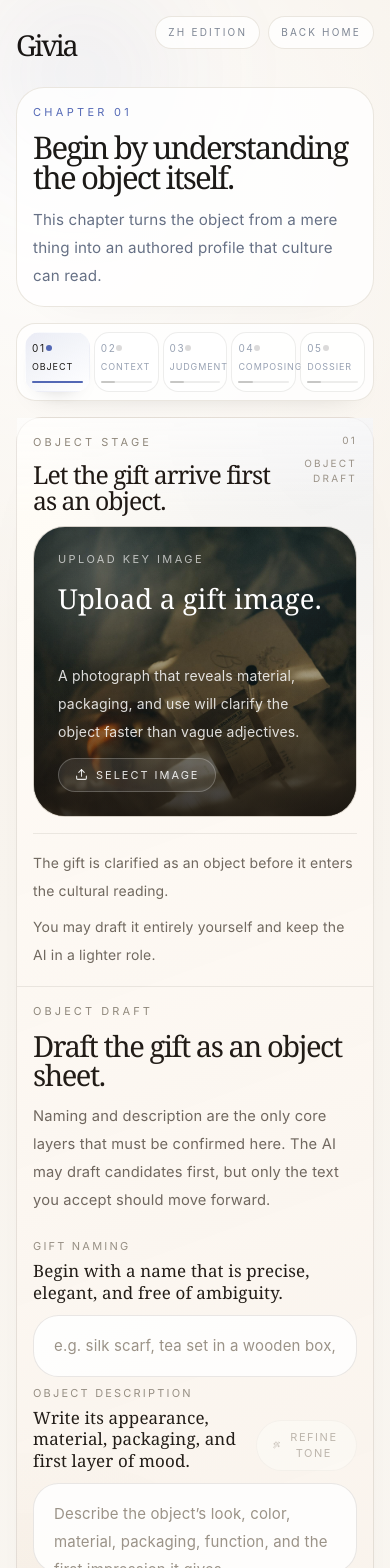
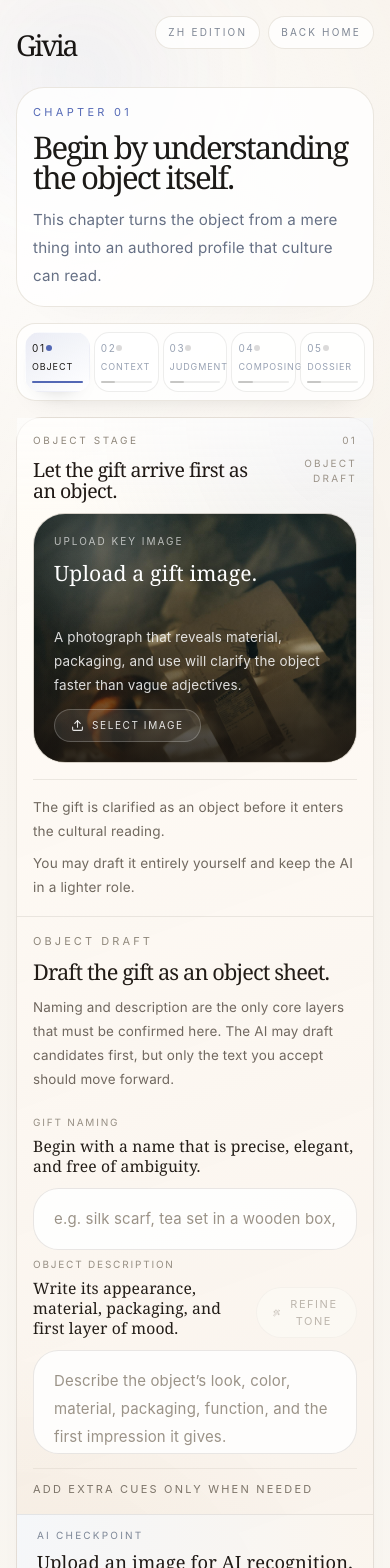
Before and after one commit to zzemy/GIVIA, a Next.js app: page /en/gifting in a window 390 px wide. Shown: the top 1568 px of the page. Built offline with nearby package versions, Linux system fonts and the light colour scheme.

Commit message:
style: improve mobile typography and footer layout

```diff
--- a/components/gifting/home/sections/step-gift-input.tsx
+++ b/components/gifting/home/sections/step-gift-input.tsx
@@ -170,8 +170,8 @@ export function StepGiftInput({
           <div className="relative flex min-h-[15rem] flex-col justify-between overflow-visible border-b border-[rgba(74,63,51,0.1)] px-4 py-4 sm:px-6 sm:py-6 xl:min-h-0 xl:overflow-hidden xl:border-r xl:border-b-0 xl:px-7 xl:py-7">
             <div className="flex items-start justify-between gap-2">
               <div>
-                <p className="text-[11px] uppercase tracking-[0.28em] text-[#8f877b]">{isZh ? 'Object stage' : 'Object stage'}</p>
-                <p className={`mt-3 max-w-[22rem] text-[1.55rem] leading-[1.04] tracking-[-0.04em] text-[#201915] sm:text-[1.9rem] ${displayClassName}`}>
+                <p className="text-[10px] uppercase tracking-[0.26em] text-[#8f877b] sm:text-[11px]">{isZh ? 'Object stage' : 'Object stage'}</p>
+                <p className={`mt-2.5 max-w-[22rem] text-[1.22rem] leading-[1.08] tracking-[-0.03em] text-[#201915] sm:mt-3 sm:text-[1.9rem] ${displayClassName}`}>
                   {stageHeading}
                 </p>
               </div>
@@ -196,19 +196,19 @@ export function StepGiftInput({
                   <div className="absolute inset-0 bg-[radial-gradient(circle_at_20%_14%,rgba(255,244,225,0.26),transparent_30%),radial-gradient(circle_at_78%_20%,rgba(255,255,255,0.08),transparent_26%)] mix-blend-screen" />
                   <div className="absolute inset-0 bg-[radial-gradient(circle_at_center,transparent_44%,rgba(21,15,11,0.16)_100%)]" />
                   <div className="absolute inset-x-0 bottom-0 h-[44%] bg-[linear-gradient(180deg,rgba(19,14,11,0),rgba(19,14,11,0.58))]" />
-                  <div className="relative p-6 sm:p-7">
-                    <p className="text-[11px] uppercase tracking-[0.22em] text-white/66">{isZh ? 'Upload key image' : 'Upload key image'}</p>
-                    <p className={`mt-4 max-w-[18rem] text-[1.72rem] leading-[1.08] text-white sm:text-[2rem] ${displayClassName}`}>
+                  <div className="relative p-5 sm:p-7">
+                    <p className="text-[10px] uppercase tracking-[0.2em] text-white/66 sm:text-[11px]">{isZh ? 'Upload key image' : 'Upload key image'}</p>
+                    <p className={`mt-3 max-w-[18rem] text-[1.32rem] leading-[1.12] text-white sm:mt-4 sm:text-[2rem] ${displayClassName}`}>
                       {stageUploadTitle}
                     </p>
                   </div>
-                  <div className="relative p-6 sm:p-7">
-                    <p className="max-w-[23rem] text-sm leading-7 text-white/84">
+                  <div className="relative p-5 sm:p-7">
+                    <p className="max-w-[23rem] text-[0.84rem] leading-6 text-white/84 sm:text-sm sm:leading-7">
                       {isZh
                         ? '一张能看清材质、包装与用途的图，会比一串空泛形容词更快把对象说清楚。'
                         : 'A photograph that reveals material, packaging, and use will clarify the object faster than vague adjectives.'}
                     </p>
-                    <div className="mt-3 inline-flex items-center gap-2 rounded-full border border-white/22 bg-white/8 px-4 py-2 text-[11px] uppercase tracking-[0.18em] text-white/88 transition group-hover:bg-white/14">
+                    <div className="mt-3 inline-flex items-center gap-2 rounded-full border border-white/22 bg-white/8 px-4 py-2 text-[10px] uppercase tracking-[0.16em] text-white/88 transition group-hover:bg-white/14 sm:text-[11px]">
                       <Upload size={13} />
                       {isZh ? '选择图像' : 'Select image'}
                     </div>
@@ -219,12 +219,12 @@ export function StepGiftInput({
                   <Image src={imagePreview} alt="Gift preview" fill unoptimized className="object-cover" />
                   <div className="absolute inset-0 bg-[linear-gradient(180deg,rgba(255,255,255,0.03),rgba(18,14,11,0.38))]" />
                   <div className="absolute inset-0 bg-[radial-gradient(circle_at_18%_14%,rgba(255,255,255,0.22),transparent_28%)] mix-blend-screen" />
-                  <div className="relative flex h-full flex-col justify-between p-6 text-white sm:p-7">
+                  <div className="relative flex h-full flex-col justify-between p-5 text-white sm:p-7">
                     <div>
-                      <p className="text-[11px] uppercase tracking-[0.22em] text-white/66">{isZh ? 'Object image' : 'Object image'}</p>
+                      <p className="text-[10px] uppercase tracking-[0.2em] text-white/66 sm:text-[11px]">{isZh ? 'Object image' : 'Object image'}</p>
                     </div>
                     <div className="space-y-4">
-                      <p className="max-w-[24rem] text-sm leading-7 text-white/84">
+                      <p className="max-w-[24rem] text-[0.84rem] leading-6 text-white/84 sm:text-sm sm:leading-7">
                         {recognitionLabel
                           ? isZh
                             ? `当前识别对象：${recognitionLabel}`
@@ -233,11 +233,11 @@ export function StepGiftInput({
                             ? '现在可以让 AI 给出候选名称和对象描述。'
                             : 'You can now ask the AI for candidate naming and object description.'}
                       </p>
-                      <div className="flex flex-wrap gap-3 text-[11px] uppercase tracking-[0.18em] text-white/86">
-                        <button type="button" onClick={() => fileInputRef.current?.click()} className="rounded-full border border-white/24 bg-white/10 px-4 py-2 transition hover:bg-white/16">
+                      <div className="flex flex-wrap gap-2 text-[10px] uppercase tracking-[0.16em] text-white/86 sm:gap-3 sm:text-[11px]">
+                        <button type="button" onClick={() => fileInputRef.current?.click()} className="rounded-full border border-white/24 bg-white/10 px-3.5 py-2 transition hover:bg-white/16 sm:px-4">
                           {isZh ? '替换图像' : 'Replace image'}
                         </button>
-                        <button type="button" onClick={onClearSelectedImage} className="rounded-full border border-white/24 bg-white/10 px-4 py-2 transition hover:bg-white/16">
+                        <button type="button" onClick={onClearSelectedImage} className="rounded-full border border-white/24 bg-white/10 px-3.5 py-2 transition hover:bg-white/16 sm:px-4">
                           {isZh ? '移除图像' : 'Remove image'}
                         </button>
                       </div>
@@ -250,7 +250,7 @@ export function StepGiftInput({
             <div className="mt-4 flex items-end justify-between gap-2 border-t border-[rgba(74,63,51,0.1)] pt-4">
               <div className="space-y-2">
                 {chapterNotes.map(line => (
-                  <p key={line} className="text-sm leading-7 text-[#70685f]">
+                  <p key={line} className="text-[0.85rem] leading-6 text-[#70685f] sm:text-sm sm:leading-7">
                     {line}
                   </p>
                 ))}
@@ -261,11 +261,11 @@ export function StepGiftInput({
           <div className="relative flex min-h-0 flex-col px-4 py-4 sm:px-6 sm:py-6 xl:px-7 xl:py-7">
             <div className="max-w-[42rem]">
               <p className="text-[11px] uppercase tracking-[0.28em] text-[#8f877b]">{isZh ? 'Object draft' : 'Object draft'}</p>
-              <h2 className={`mt-3 max-w-[34rem] leading-[1] tracking-[-0.05em] text-[#221c17] ${displayClassName} ${isRecognizedState ? 'text-[1.52rem] sm:text-[1.72rem]' : 'text-[1.82rem] sm:text-[2.12rem]'}`}>
+              <h2 className={`mt-3 max-w-[34rem] leading-[1.04] tracking-[-0.04em] text-[#221c17] ${displayClassName} ${isRecognizedState ? 'text-[1.26rem] sm:text-[1.72rem]' : 'text-[1.36rem] sm:text-[2.12rem]'}`}>
                 {draftHeading}
               </h2>
               {!isRecognizedState && (
-                <p className="mt-3 max-w-[38rem] text-[0.92rem] leading-7 text-[#70675f]">
+                <p className="mt-3 max-w-[38rem] text-[0.84rem] leading-6 text-[#70675f] sm:text-[0.92rem] sm:leading-7">
                   {isZh
                     ? '名称与描述是这一页唯一需要被确认的核心内容。AI 可以先给候选稿，但真正进入下一步的，必须是你认可后的对象文字。'
                     : 'Naming and description are the only core layers that must be confirmed here. The AI may draft candidates first, but only the text you accept should move forward.'}
@@ -277,8 +277,8 @@ export function StepGiftInput({
               <article>
                 <div className="flex items-end justify-between gap-2">
                   <div>
-                    <p className="text-[11px] uppercase tracking-[0.2em] text-[#978f84]">{isZh ? 'Gift naming' : 'Gift naming'}</p>
-                    <p className={`mt-1.5 text-[1.06rem] leading-tight text-[#231d18] ${displayClassName}`}>
+                    <p className="text-[10px] uppercase tracking-[0.18em] text-[#978f84] sm:text-[11px]">{isZh ? 'Gift naming' : 'Gift naming'}</p>
+                    <p className={`mt-1.5 text-[0.98rem] leading-tight text-[#231d18] sm:text-[1.06rem] ${displayClassName}`}>
                       {isZh ? '先给它一个准确、优雅、没有歧义的名称。' : 'Begin with a name that is precise, elegant, and free of ambiguity.'}
                     </p>
                   </div>
@@ -305,7 +305,7 @@ export function StepGiftInput({
                   value={giftName}
                   onChange={event => onGiftNameChange(event.target.value)}
                   placeholder={isZh ? '例如：真丝围巾、木盒茶器、签字钢笔' : 'e.g. silk scarf, tea set in a wooden box, signing pen'}
-                  className={`${fieldClassName} mt-3`}
+                  className={`${fieldClassName} mt-3 text-[14px] sm:text-[15px]`}
                 />
                 {suggestedGiftName && suggestedNameApplied && (
                   <p className="mt-2 text-[11px] uppercase tracking-[0.18em] text-[#7f8798]">{isZh ? 'AI 名称建议已写入' : 'AI naming suggestion applied'}</p>
@@ -315,8 +315,8 @@ export function StepGiftInput({
               <article>
                 <div className="flex items-end justify-between gap-2">
                   <div>
-                    <p className="text-[11px] uppercase tracking-[0.2em] text-[#978f84]">{isZh ? 'Object description' : 'Object description'}</p>
-                    <p className={`mt-1.5 text-[1.06rem] leading-tight text-[#231d18] ${displayClassName}`}>
+                    <p className="text-[10px] uppercase tracking-[0.18em] text-[#978f84] sm:text-[11px]">{isZh ? 'Object description' : 'Object description'}</p>
+                    <p className={`mt-1.5 text-[0.98rem] leading-tight text-[#231d18] sm:text-[1.06rem] ${displayClassName}`}>
                       {isZh ? '写它的外观、材质、包装和第一层气质。' : 'Write its appearance, material, packaging, and first layer of mood.'}
                     </p>
                   </div>
@@ -362,7 +362,7 @@ export function StepGiftInput({
                       ? '写下礼物的外观、颜色、材质、包装、用途，以及它给人的第一眼印象。'
                       : 'Describe the object’s look, color, material, packaging, function, and the first impression it gives.'
                   }
-                  className={`${fieldClassName} mt-3 min-h-[5rem] resize-none overflow-hidden`}
+                  className={`${fieldClassName} mt-3 min-h-[6.5rem] resize-none overflow-hidden text-[14px] sm:min-h-[5rem] sm:text-[15px]`}
                 />
                 {suggestedGiftDescription && suggestedDescriptionApplied && (
                   <p className="mt-2 text-[11px] uppercase tracking-[0.18em] text-[#7f8798]">{isZh ? 'AI 描述建议已写入' : 'AI description suggestion applied'}</p>
@@ -399,18 +399,18 @@ export function StepGiftInput({
               {showAiNotes && (
                 <div className="grid gap-2 rounded-[1.25rem] border border-[rgba(74,63,51,0.08)] bg-[rgba(255,255,255,0.52)] px-4 py-4">
                   <div>
-                    <p className="text-[11px] uppercase tracking-[0.2em] text-[#978f84]">{isZh ? 'Cultural cue' : 'Cultural cue'}</p>
+                    <p className="text-[10px] uppercase tracking-[0.18em] text-[#978f84] sm:text-[11px]">{isZh ? 'Cultural cue' : 'Cultural cue'}</p>
                     <input
                       id="vision-label"
                       value={visionLabel}
                       onChange={event => onVisionLabelChange(event.target.value)}
                       placeholder={isZh ? '例如：低调商务、收藏感、节庆问候、轻奢家居' : 'e.g. understated business, collectible, festive greeting, refined homeware'}
-                      className={`${fieldClassName} mt-2.5`}
+                      className={`${fieldClassName} mt-2.5 text-[14px] sm:text-[15px]`}
                     />
                   </div>
 
                   <div>
-                    <p className="text-[11px] uppercase tracking-[0.2em] text-[#978f84]">{isZh ? 'Editorial note' : 'Editorial note'}</p>
+                    <p className="text-[10px] uppercase tracking-[0.18em] text-[#978f84] sm:text-[11px]">{isZh ? 'Editorial note' : 'Editorial note'}</p>
                     <textarea
                       ref={visionDescriptionRef}
                       id="vision-description"
@@ -425,7 +425,7 @@ export function StepGiftInput({
                           ? '只有当这份礼物有明显文化暗示时，再补充它可能引发的联想与氛围。'
                           : 'Only add this when the object carries a strong cultural cue that may change the reading.'
                       }
-                      className={`${fieldClassName} mt-2.5 min-h-[5rem] resize-none overflow-hidden`}
+                      className={`${fieldClassName} mt-2.5 min-h-[6rem] resize-none overflow-hidden text-[14px] sm:min-h-[5rem] sm:text-[15px]`}
                     />
                   </div>
                 </div>
@@ -450,13 +450,13 @@ export function StepGiftInput({
               <p className="mt-1.5 text-sm leading-6 text-[#69645f]">{checkpointBody}</p>
             </div>
 
-            <div className="flex flex-wrap items-center gap-3 xl:justify-end">
+            <div className="flex flex-col gap-2 sm:flex-row sm:flex-wrap sm:items-center sm:gap-3 xl:justify-end">
               {shouldShowRecognizeAction && (
                 <button
                   type="button"
                   onClick={onRecognize}
                   disabled={!canRecognize || isRecognizing}
-                  className="inline-flex items-center gap-2 rounded-full bg-[#24201b] px-5 py-3 text-[11px] uppercase tracking-[0.18em] text-white transition hover:-translate-y-0.5 hover:bg-[#17130f] disabled:cursor-not-allowed disabled:opacity-40 disabled:hover:translate-y-0"
+                  className="inline-flex w-full items-center justify-center gap-2 rounded-full bg-[#24201b] px-4 py-3 text-[10px] uppercase tracking-[0.16em] text-white transition hover:-translate-y-0.5 hover:bg-[#17130f] disabled:cursor-not-allowed disabled:opacity-40 disabled:hover:translate-y-0 sm:w-auto sm:px-5 sm:text-[11px] sm:tracking-[0.18em]"
                 >
                   <Sparkles size={12} />
                   {isRecognizing ? (isZh ? `识别中 ${recognizingElapsedSeconds}s` : `Reading ${recognizingElapsedSeconds}s`) : isZh ? '开始识别' : 'Run recognition'}
@@ -467,7 +467,7 @@ export function StepGiftInput({
                 <button
                   type="button"
                   onClick={onContinue}
-                  className="inline-flex items-center gap-2 rounded-full bg-[#24201b] px-5 py-3 text-[11px] uppercase tracking-[0.18em] text-white transition hover:-translate-y-0.5 hover:bg-[#17130f]"
+                  className="inline-flex w-full items-center justify-center gap-2 rounded-full bg-[#24201b] px-4 py-3 text-[10px] uppercase tracking-[0.16em] text-white transition hover:-translate-y-0.5 hover:bg-[#17130f] sm:w-auto sm:px-5 sm:text-[11px] sm:tracking-[0.18em]"
                 >
                   {isZh ? '我确认，进入下一步' : 'I confirm, continue'}
                   <ArrowRight size={13} />
```
Also changed, not shown: components/gifting/home/sections/step-country.tsx (+6 -6 lines).
